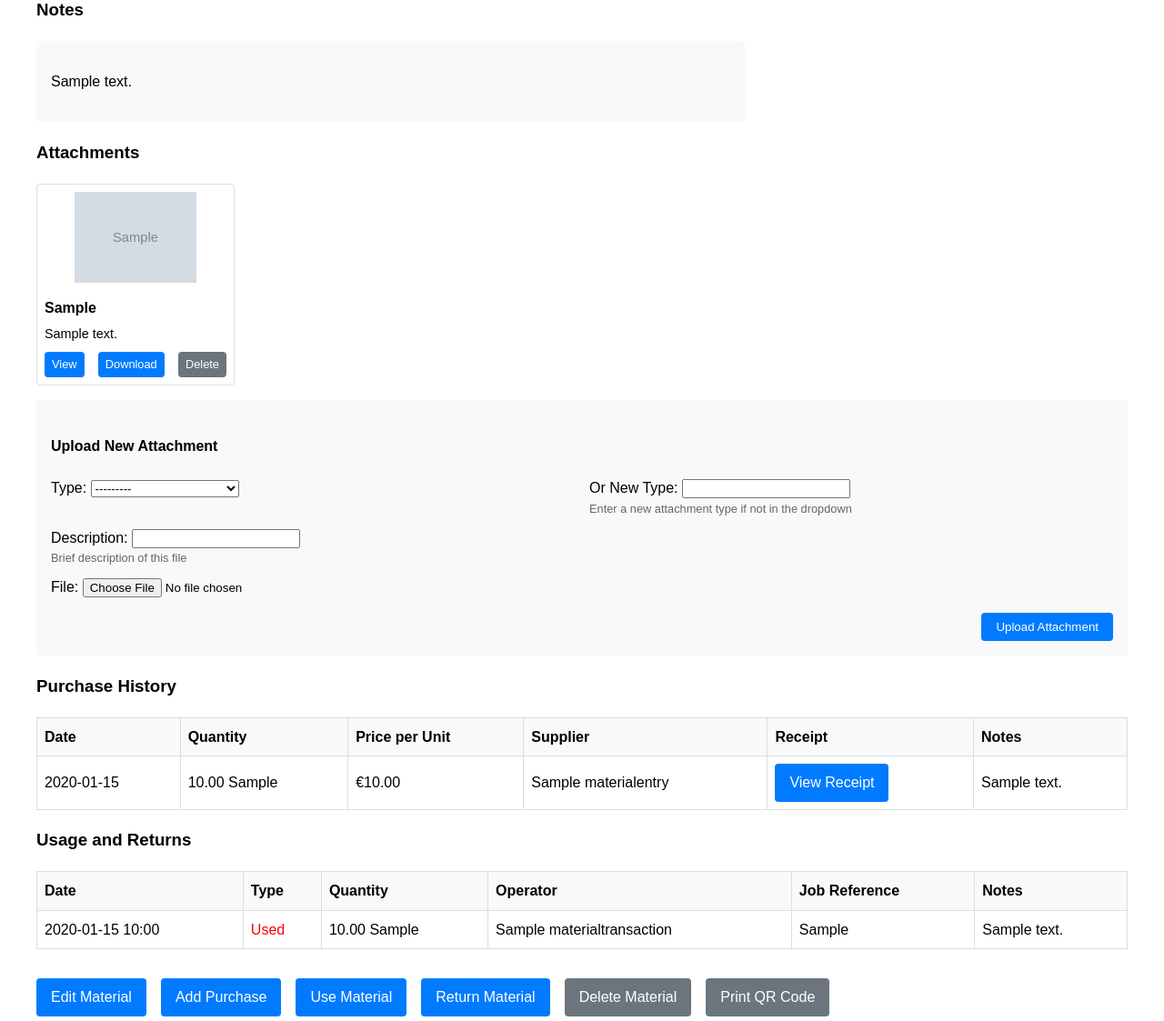
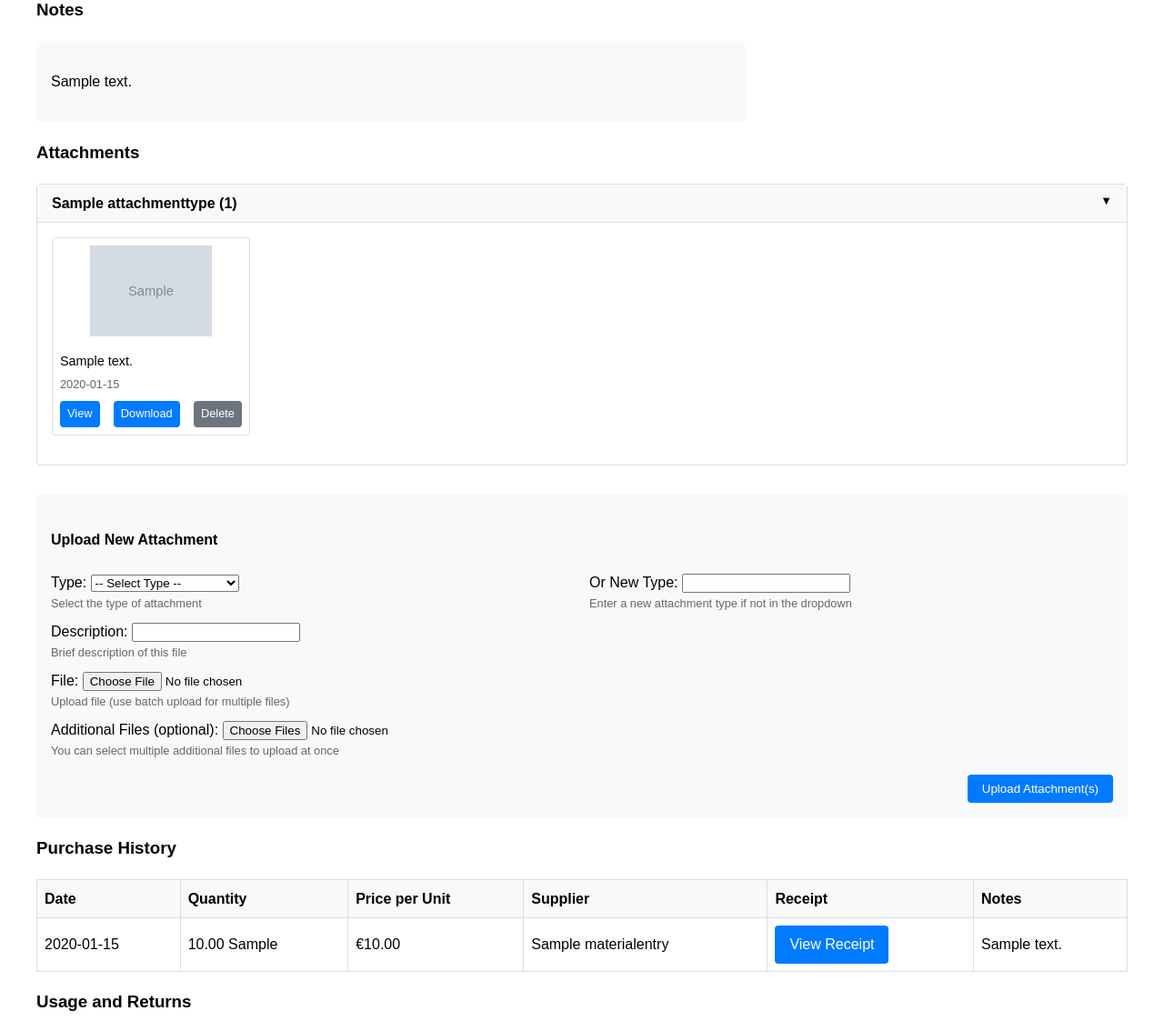
Before and after one commit to NanayasWorkshop/workshop_app, a Django app: page /materials/1/ in a window 1280 px wide. Shown: the part 1235-2358 px from the top of the page at 91% size. Run offline with Django 4.2, Linux system fonts and the light colour scheme; a user stored in the database is signed in; tables that the repository leaves empty hold one stand-in row (values such as "Sample post"); grey boxes marked "Sample" are stand-in pictures.

```diff
--- a/workshop_app/forms/attachment_forms.py
+++ b/workshop_app/forms/attachment_forms.py
@@ -22,6 +22,13 @@ class MaterialAttachmentForm(forms.ModelForm):
         # Set help text
         self.fields['attachment_type'].help_text = "Select the type of attachment"
         self.fields['description'].help_text = "Brief description of this file"
+        self.fields['file'].help_text = "Upload file (use batch upload for multiple files)"
+
+        # Set attachment type choices
+        attachment_types = AttachmentType.objects.all().order_by('name')
+        if attachment_types.exists():
+            self.fields['attachment_type'].choices = [(at.id, at.name) for at in attachment_types]
+            self.fields['attachment_type'].choices.insert(0, ('', '-- Select Type --'))
 
     def clean(self):
         """Validate the form data"""
--- a/workshop_app/forms/material_forms.py
+++ b/workshop_app/forms/material_forms.py
@@ -16,6 +16,8 @@ class MaterialForm(forms.ModelForm):
             'notes': forms.Textarea(attrs={'rows': 3}),
             'expiration_date': forms.DateInput(attrs={'type': 'date'}),
             'material_id': forms.TextInput(attrs={'readonly': 'readonly'}),
+            'serial_number': forms.TextInput(attrs={'class': 'highlighted-field'}),
+            'supplier_sku': forms.TextInput(attrs={'class': 'highlighted-field'}),
         }
 
     def __init__(self, *args, **kwargs):
@@ -24,8 +26,8 @@ class MaterialForm(forms.ModelForm):
 
         # Add help text
         self.fields['material_id'].help_text = "Auto-generated from material type and serial number"
-        self.fields['serial_number'].help_text = "Manufacturer's serial number or blank if none"
-        self.fields['supplier_sku'].help_text = "Supplier's SKU or product code"
+        self.fields['serial_number'].help_text = "Manufacturer's serial number if available (important for tracking)"
+        self.fields['supplier_sku'].help_text = "Supplier's SKU or product code (important for reordering)"
 
         # Make certain fields required
         self.fields['material_type'].required = True
--- a/workshop_app/templates/workshop_app/materials/detail.html
+++ b/workshop_app/templates/workshop_app/materials/detail.html
@@ -164,6 +164,16 @@
     <!-- Attachments Section -->
     <h3>Attachments</h3>
 
+    <!-- Expandable sections for each attachment type -->
+    <div class="attachment-container">
+        {% if grouped_attachments %}
+            {% for attachment_type, attachments in grouped_attachments.items %}
+                <div class="attachment-group">
+                    <h4 class="attachment-type-toggle" onclick="toggleAttachmentGroup(this)">
+                        {{ attachment_type.name }} ({{ attachments|length }})
+                        <span class="toggle-icon">▼</span>
+                    </h4>
+                    <div class="attachment-list">
                         <div style="display: flex; flex-wrap: wrap; gap: 1rem; margin-bottom: 1rem;">
                             {% for attachment in attachments %}
                                 <div style="border: 1px solid #ddd; border-radius: 4px; padding: 0.5rem; width: 200px;">
@@ -182,19 +192,24 @@
                                             </div>
                                         {% endif %}
                                     </div>
-                <p style="margin: 0.25rem 0; font-weight: bold;">{{ attachment.get_type_display }}</p>
                                     {% if attachment.description %}
                                         <p style="margin: 0.25rem 0; font-size: 0.9rem;">{{ attachment.description }}</p>
                                     {% endif %}
+                                    <p style="margin: 0.25rem 0; font-size: 0.8rem; color: #666;">{{ attachment.upload_date|date:"Y-m-d" }}</p>
                                     <div style="display: flex; justify-content: space-between; margin-top: 0.5rem; font-size: 0.8rem;">
                                         <a href="{% url 'workshop_app:material_attachment_view' attachment.id %}" class="btn" style="padding: 0.25rem 0.5rem; font-size: 0.8rem;">View</a>
                                         <a href="{% url 'workshop_app:material_attachment_download' attachment.id %}" class="btn" style="padding: 0.25rem 0.5rem; font-size: 0.8rem;">Download</a>
                                         <a href="{% url 'workshop_app:material_attachment_delete' attachment.id %}" class="btn btn-secondary" style="padding: 0.25rem 0.5rem; font-size: 0.8rem;">Delete</a>
                                     </div>
                                 </div>
-        {% empty %}
+                            {% endfor %}
+                        </div>
+                    </div>
+                </div>
+            {% endfor %}
+        {% else %}
             <p>No attachments available.</p>
-        {% endfor %}
+        {% endif %}
     </div>
 
     <!-- Upload Attachment Form -->
@@ -208,6 +223,9 @@
                 <div style="flex: 1; min-width: 200px;">
                     <label for="{{ attachment_form.attachment_type.id_for_label }}">Type:</label>
                     {{ attachment_form.attachment_type }}
+                    {% if attachment_form.attachment_type.help_text %}
+                        <div style="font-size: 0.8rem; color: #666;">{{ attachment_form.attachment_type.help_text }}</div>
+                    {% endif %}
                     {% if attachment_form.attachment_type.errors %}
                         <div style="color: red;">{{ attachment_form.attachment_type.errors }}</div>
                     {% endif %}
@@ -239,16 +257,79 @@
             <div style="margin-top: 0.5rem;">
                 <label for="{{ attachment_form.file.id_for_label }}">File:</label>
                 {{ attachment_form.file }}
+                {% if attachment_form.file.help_text %}
+                    <div style="font-size: 0.8rem; color: #666;">{{ attachment_form.file.help_text }}</div>
+                {% endif %}
                 {% if attachment_form.file.errors %}
                     <div style="color: red;">{{ attachment_form.file.errors }}</div>
                 {% endif %}
             </div>
 
+            <div style="margin-top: 0.5rem;">
+                <label for="multiple_files">Additional Files (optional):</label>
+                <input type="file" name="files[]" id="multiple_files" multiple>
+                <div style="font-size: 0.8rem; color: #666;">You can select multiple additional files to upload at once</div>
+            </div>
+
             <div style="margin-top: 1rem; text-align: right;">
-                <button type="submit" class="btn">Upload Attachment</button>
+                <button type="submit" class="btn">Upload Attachment(s)</button>
             </div>
         </form>
     </div>
+
+    <!-- Add JavaScript for toggle functionality -->
+    <script>
+        function toggleAttachmentGroup(element) {
+            // Toggle the visibility of the attachment list
+            var attachmentList = element.nextElementSibling;
+            if (attachmentList.style.display === "none") {
+                attachmentList.style.display = "block";
+                element.querySelector('.toggle-icon').textContent = "▼";
+            } else {
+                attachmentList.style.display = "none";
+                element.querySelector('.toggle-icon').textContent = "►";
+            }
+        }
+
+        // Initialize all attachment groups to be expanded
+        document.addEventListener('DOMContentLoaded', function() {
+            var attachmentGroups = document.querySelectorAll('.attachment-list');
+            attachmentGroups.forEach(function(group) {
+                group.style.display = "block";
+            });
+        });
+    </script>
+
+    <!-- Add CSS for attachment groups -->
+    <style>
+        .attachment-container {
+            margin-bottom: 2rem;
+        }
+
+        .attachment-group {
+            margin-bottom: 1rem;
+            border: 1px solid #ddd;
+            border-radius: 4px;
+        }
+
+        .attachment-type-toggle {
+            padding: 0.5rem 1rem;
+            background-color: #f8f9fa;
+            margin: 0;
+            cursor: pointer;
+            border-bottom: 1px solid #ddd;
+            display: flex;
+            justify-content: space-between;
+        }
+
+        .attachment-list {
+            padding: 1rem;
+        }
+
+        .toggle-icon {
+            font-size: 0.8rem;
+        }
+    </style>
 
     <!-- Material Entry History -->
     <h3>Purchase History</h3>
--- a/workshop_app/views/material_views.py
+++ b/workshop_app/views/material_views.py
@@ -77,8 +77,17 @@ def material_detail(request, material_id):
     # Get material entries for history
     entries = material.entries.all().order_by('-purchase_date')
 
-    # Get material attachments
-    attachments = material.attachments.all().order_by('attachment_type', 'upload_date')
+    # Get material attachments grouped by type
+    attachment_types = AttachmentType.objects.filter(
+        attachments__material=material
+    ).distinct()
+
+    # Create a dictionary of attachments by type
+    grouped_attachments = {}
+    for attachment_type in attachment_types:
+        grouped_attachments[attachment_type] = material.attachments.filter(
+            attachment_type=attachment_type
+        ).order_by('upload_date')
 
     # Handle attachment upload
     if request.method == 'POST' and 'upload_attachment' in request.POST:
@@ -89,21 +98,43 @@ def material_detail(request, material_id):
             user=request.user
         )
         if attachment_form.is_valid():
-            attachment_form.save()
-            messages.success(request, 'Attachment uploaded successfully.')
+            # Save the main file
+            attachment = attachment_form.save()
+
+            # Process multiple file uploads (if any)
+            multiple_files = request.FILES.getlist('files[]')
+            count = 1
+
+            for f in multiple_files:
+                # For each additional file, create a new attachment with same metadata
+                new_attachment = MaterialAttachment(
+                    material=material,
+                    attachment_type=attachment.attachment_type,
+                    description=f"{attachment.description} ({count})" if attachment.description else f"File {count}",
+                    file=f,
+                    uploaded_by=request.user
+                )
+                new_attachment.save()
+                count += 1
+
+            if multiple_files:
+                messages.success(request, f'Successfully uploaded {1 + len(multiple_files)} attachments.')
+            else:
+                messages.success(request, 'Attachment uploaded successfully.')
+
             return HttpResponseRedirect(request.path)
     else:
         attachment_form = MaterialAttachmentForm(material=material, user=request.user)
 
     # Get available attachment types for dropdown
-    attachment_types = AttachmentType.objects.all()
+    attachment_types_list = AttachmentType.objects.all().order_by('name')
 
     context = {
         'material': material,
         'entries': entries,
-        'attachments': attachments,
+        'grouped_attachments': grouped_attachments,
+        'attachment_types': attachment_types_list,
         'attachment_form': attachment_form,
-        'attachment_types': attachment_types,
     }
 
     return render(request, 'workshop_app/materials/detail.html', context)
```
Also changed, not shown: workshop_app/templates/workshop_app/materials/form.html (+29 -30 lines). Lines whose indentation alone changed are shown as unchanged.
